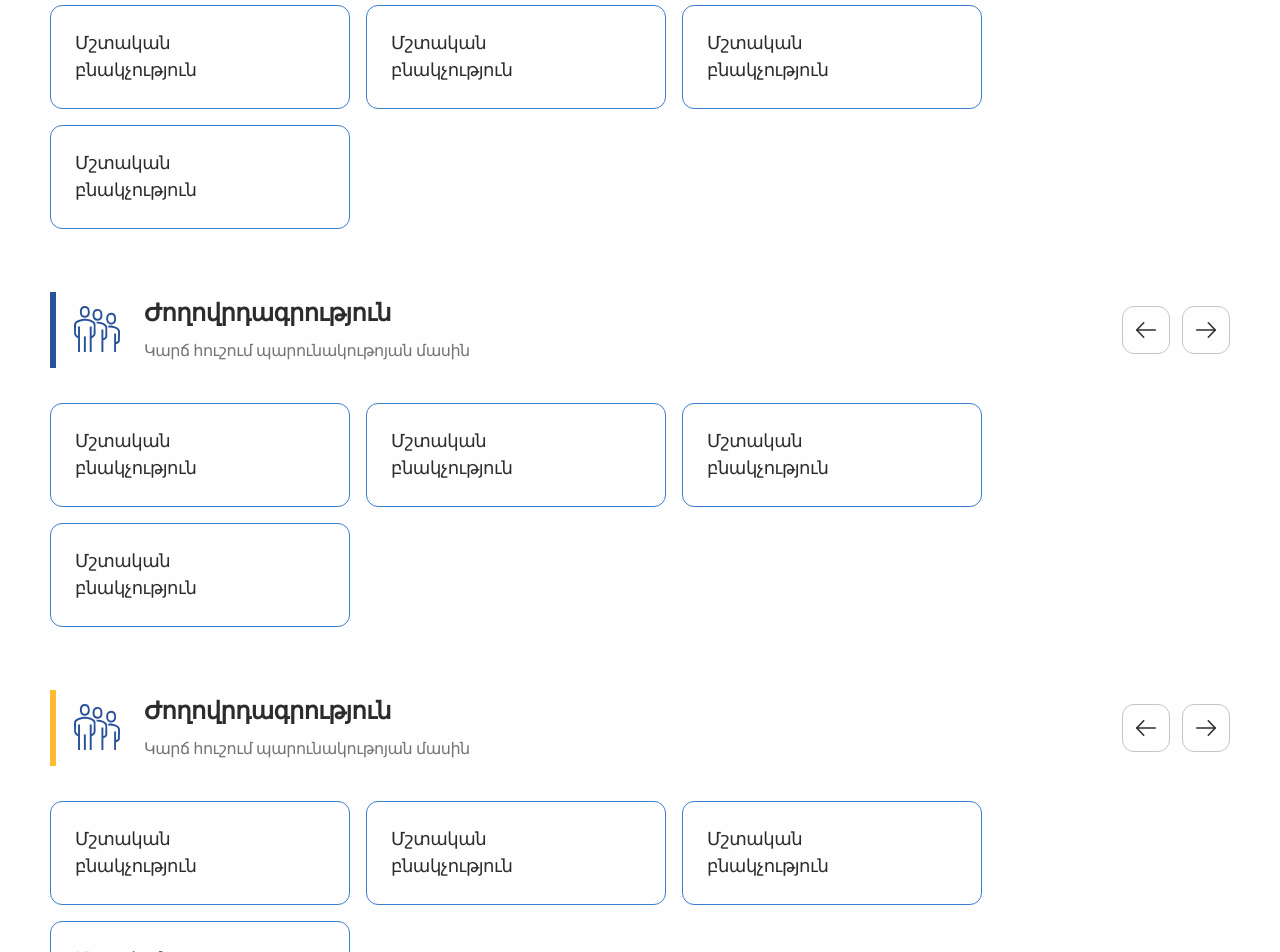
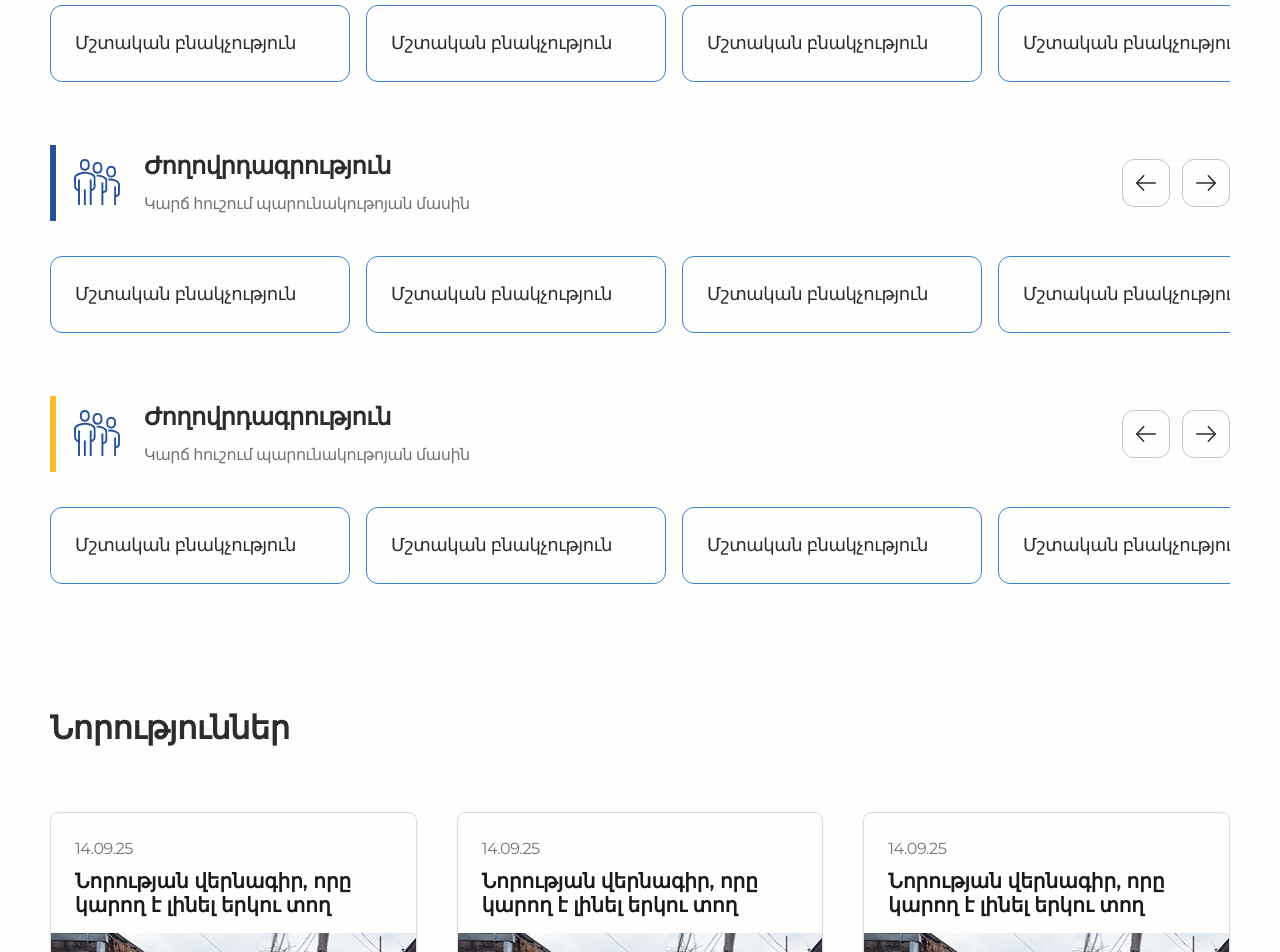
Before and after one commit to webdan-man/armstat, a Next.js app: page / in a window 1280 px wide. Shown: the part 1080-2032 px from the top of the page. Built offline with nearby package versions, Linux system fonts and the light colour scheme.

Commit message:
StatisticsCarousel

```diff
--- a/next.config.ts
+++ b/next.config.ts
@@ -1,6 +1,6 @@
 import type { NextConfig } from 'next';
 
-const nextConfig = {
+const nextConfig: NextConfig = {
   output: 'standalone',
 };
 export default nextConfig;
--- a/package.json
+++ b/package.json
@@ -11,6 +11,7 @@
   "dependencies": {
     "class-variance-authority": "^0.7.1",
     "clsx": "^2.1.1",
+    "embla-carousel-react": "^8.6.0",
     "lucide-react": "^0.564.0",
     "next": "16.1.6",
     "prettier-plugin-tailwindcss": "^0.7.2",
--- a/src/app/globals.css
+++ b/src/app/globals.css
@@ -1,6 +1,8 @@
 @import "tailwindcss";
 @import "tw-animate-css";
 @import "shadcn/tailwind.css";
+
+@custom-variant dark (&:is(.dark *));
 
 @theme {
   --color-blue1000: rgba(32, 55, 84, 1);
--- a/src/components/home/Statistics.tsx
+++ b/src/components/home/Statistics.tsx
@@ -1,52 +1,57 @@
+'use client';
+
 import { TypographyH4, TypographyP } from '@/components/ui/typography';
 import Image from 'next/image';
 import Link from 'next/link';
+import useEmblaCarousel from 'embla-carousel-react';
+import React from 'react';
+import { StatisticsCarousel } from '@/components/home/StatisticsCarousel';
 
 export default function Statistics() {
+  const [emblaRef, emblaApi] = useEmblaCarousel({
+    align: 'start',
+    containScroll: 'trimSnaps',
+  });
+
+  const scrollPrev = React.useCallback(() => {
+    if (emblaApi) emblaApi.scrollPrev();
+  }, [emblaApi]);
+
+  const scrollNext = React.useCallback(() => {
+    if (emblaApi) emblaApi.scrollNext();
+  }, [emblaApi]);
+
   return (
     <section className="flex w-full flex-col pb-15 items-center">
       <div className="w-full max-w-295 flex flex-col gap-15.75">
-        <div className="flex flex-col w-full gap-8.75">
-          <div className="flex w-full justify-between items-center gap-10 max-md:flex-col">
+        <StatisticsCarousel
+          items={[
+            'Մշտական բնակչություն',
+            'Մշտական բնակչություն',
+            'Մշտական բնակչություն',
+            'Մշտական բնակչություն',
+            'Մշտական բնակչություն',
+          ]}
+        >
           <div className="flex border-l-[6px] pt-0.75 pb-1.25 border-l-[rgba(204,0,0,1)] pl-4.5 items-center gap-6">
             <Image src="/statistics/statistics.svg" alt="statistics" width={46} height={46} />
             <div className="flex gap-6">
               <div className="flex flex-col gap-2">
-                  <TypographyH4 className="text-[rgba(44,44,44,1)]">Ժողովրդագրություն</TypographyH4>
-                  <TypographyP className="text-textBlack600">
-                    Կարճ հուշում պարունակութոյան մասին
-                  </TypographyP>
+                <h4 className="text-[24px] font-bold text-[rgba(44,44,44,1)]">Ժողովրդագրություն</h4>
+                <p className="text-textBlack600">Կարճ հուշում պարունակութոյան մասին</p>
               </div>
             </div>
           </div>
-            <div className="flex gap-3 items-center">
-              <button className="size-12 border flex items-center justify-center border-[rgba(198,198,198,1)] rounded-xl">
-                <Image src="/icons/errow-left.svg" alt="Arrow Left" width={21} height={16} />
-              </button>
-              <button className="size-12 border flex items-center justify-center border-[rgba(198,198,198,1)] rounded-xl">
-                <Image src="/icons/arrow-right.svg" alt="Arrow Right" width={21} height={16} />
-              </button>
-            </div>
-          </div>
-          <div className="flex gap-4 flex-wrap">
-            {[
+        </StatisticsCarousel>
+        <StatisticsCarousel
+          items={[
             'Մշտական բնակչություն',
             'Մշտական բնակչություն',
             'Մշտական բնակչություն',
             'Մշտական բնակչություն',
-            ].map((item, index) => (
-              <Link
-                key={index}
-                href="/stat/1"
-                className="max-w-75 text-left font-medium text-[18px] rounded-xl text-[rgba(44,44,44,1)] py-6 pl-6 pr-20 border border-[rgba(57,127,206,1)]"
+            'Մշտական բնակչություն',
+          ]}
         >
-                {item}
-              </Link>
-            ))}
-          </div>
-        </div>
-        <div className="flex flex-col w-full gap-8.75">
-          <div className="flex w-full justify-between items-center gap-10 max-md:flex-col">
           <div className="flex border-l-[6px] pt-0.75 pb-1.25 border-l-[rgba(39,81,153,1)] pl-4.5 items-center gap-6">
             <Image src="/statistics/statistics.svg" alt="statistics" width={46} height={46} />
             <div className="flex gap-6">
@@ -58,34 +63,16 @@ export default function Statistics() {
               </div>
             </div>
           </div>
-            <div className="flex gap-3 items-center">
-              <button className="size-12 border flex items-center justify-center border-[rgba(198,198,198,1)] rounded-xl">
-                <Image src="/icons/errow-left.svg" alt="Arrow Left" width={21} height={16} />
-              </button>
-              <button className="size-12 border flex items-center justify-center border-[rgba(198,198,198,1)] rounded-xl">
-                <Image src="/icons/arrow-right.svg" alt="Arrow Right" width={21} height={16} />
-              </button>
-            </div>
-          </div>
-          <div className="flex gap-4 flex-wrap">
-            {[
+        </StatisticsCarousel>
+        <StatisticsCarousel
+          items={[
             'Մշտական բնակչություն',
             'Մշտական բնակչություն',
             'Մշտական բնակչություն',
             'Մշտական բնակչություն',
-            ].map((item, index) => (
-              <Link
-                key={index}
-                href="/stat/1"
-                className="max-w-75 text-left font-medium text-[18px] rounded-xl text-[rgba(44,44,44,1)] py-6 pl-6 pr-20 border border-[rgba(57,127,206,1)]"
+            'Մշտական բնակչություն',
+          ]}
         >
-                {item}
-              </Link>
-            ))}
-          </div>
-        </div>
-        <div className="flex flex-col w-full gap-8.75">
-          <div className="flex w-full justify-between items-center gap-10 max-md:flex-col">
           <div className="flex border-l-[6px] pt-0.75 pb-1.25 border-l-warning pl-4.5 items-center gap-6">
             <Image src="/statistics/statistics.svg" alt="statistics" width={46} height={46} />
             <div className="flex gap-6">
@@ -97,30 +84,7 @@ export default function Statistics() {
               </div>
             </div>
           </div>
-            <div className="flex gap-3 items-center">
-              <button className="size-12 border flex items-center justify-center border-[rgba(198,198,198,1)] rounded-xl">
-                <Image src="/icons/errow-left.svg" alt="Arrow Left" width={21} height={16} />
-              </button>
-              <button className="size-12 border flex items-center justify-center border-[rgba(198,198,198,1)] rounded-xl">
-                <Image src="/icons/arrow-right.svg" alt="Arrow Right" width={21} height={16} />
-              </button>
-            </div>
-          </div>
-          <div className="flex gap-4 flex-wrap">
-            <button className="max-w-75 text-left font-medium text-[18px] rounded-xl text-[rgba(44,44,44,1)] py-6 pl-6 pr-20 border border-[rgba(57,127,206,1)]">
-              Մշտական բնակչություն
-            </button>
-            <button className="max-w-75 text-left font-medium text-[18px] rounded-xl text-[rgba(44,44,44,1)] py-6 pl-6 pr-20 border border-[rgba(57,127,206,1)]">
-              Մշտական բնակչություն
-            </button>
-            <button className="max-w-75 text-left font-medium text-[18px] rounded-xl text-[rgba(44,44,44,1)] py-6 pl-6 pr-20 border border-[rgba(57,127,206,1)]">
-              Մշտական բնակչություն
-            </button>
-            <button className="max-w-75 text-left font-medium text-[18px] rounded-xl text-[rgba(44,44,44,1)] py-6 pl-6 pr-20 border border-[rgba(57,127,206,1)]">
-              Մշտական բնակչություն
-            </button>
-          </div>
-        </div>
+        </StatisticsCarousel>
       </div>
     </section>
   );
--- /dev/null
+++ b/src/components/home/StatisticsCarousel.tsx
@@ -0,0 +1,65 @@
+'use client';
+
+import React, { useCallback } from 'react';
+import useEmblaCarousel from 'embla-carousel-react';
+import Image from 'next/image';
+import Link from 'next/link';
+
+export const StatisticsCarousel = ({
+  items,
+  children,
+}: {
+  items: string[];
+  children: React.ReactNode;
+}) => {
+  const [emblaRef, emblaApi] = useEmblaCarousel({
+    loop: true,
+    align: 'start',
+    containScroll: 'trimSnaps',
+  });
+
+  const scrollPrev = useCallback(() => {
+    if (emblaApi) emblaApi.scrollPrev();
+  }, [emblaApi]);
+
+  const scrollNext = useCallback(() => {
+    if (emblaApi) emblaApi.scrollNext();
+  }, [emblaApi]);
+
+  return (
+    <div className="flex flex-col w-full gap-8.75">
+      <div className="flex w-full justify-between items-center gap-10 max-md:flex-col">
+        {children}
+        <div className="flex gap-3 items-center">
+          <button
+            onClick={scrollPrev}
+            className="size-12 border flex items-center justify-center border-[rgba(198,198,198,1)] rounded-xl hover:bg-gray-50 transition-colors"
+          >
+            <Image src="/icons/errow-left.svg" alt="Arrow Left" width={21} height={16} />
+          </button>
+          <button
+            onClick={scrollNext}
+            className="size-12 border flex items-center justify-center border-[rgba(198,198,198,1)] rounded-xl hover:bg-gray-50 transition-colors"
+          >
+            <Image src="/icons/arrow-right.svg" alt="Arrow Right" width={21} height={16} />
+          </button>
+        </div>
+      </div>
+
+      <div className="overflow-hidden" ref={emblaRef}>
+        <div className="flex gap-4">
+          {items.map((item, index) => (
+            <div key={index} className="flex-[0_0_auto] min-w-0">
+              <Link
+                href="/stat/1"
+                className="block w-75 text-left font-medium text-[18px] rounded-xl text-[rgba(44,44,44,1)] py-6 pl-6 pr-20 border border-[rgba(57,127,206,1)] hover:bg-blue-50 transition-colors whitespace-nowrap"
+              >
+                {item}
+              </Link>
+            </div>
+          ))}
+        </div>
+      </div>
+    </div>
+  );
+};
```
Also changed, not shown: 1 other file (tests, documents, lock files or other folders). Lines whose indentation alone changed are shown as unchanged.
